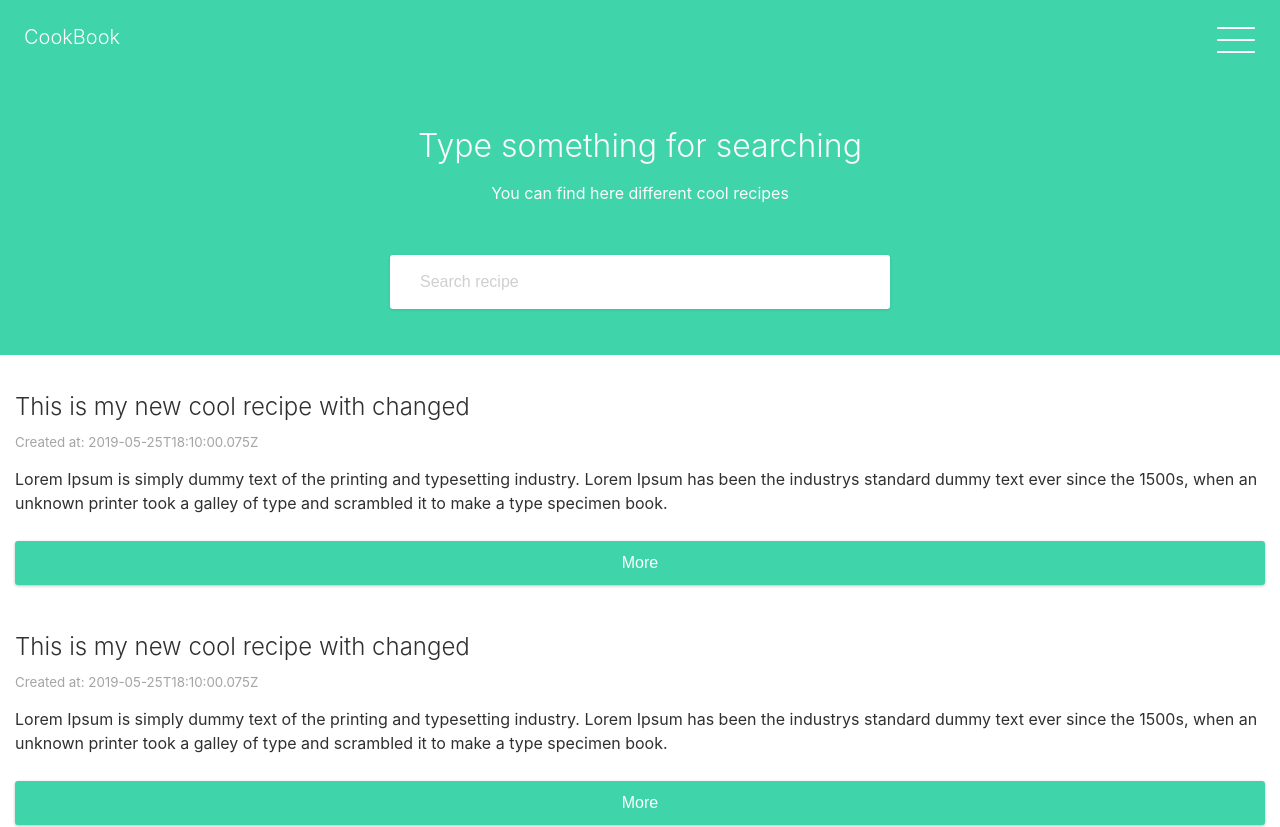
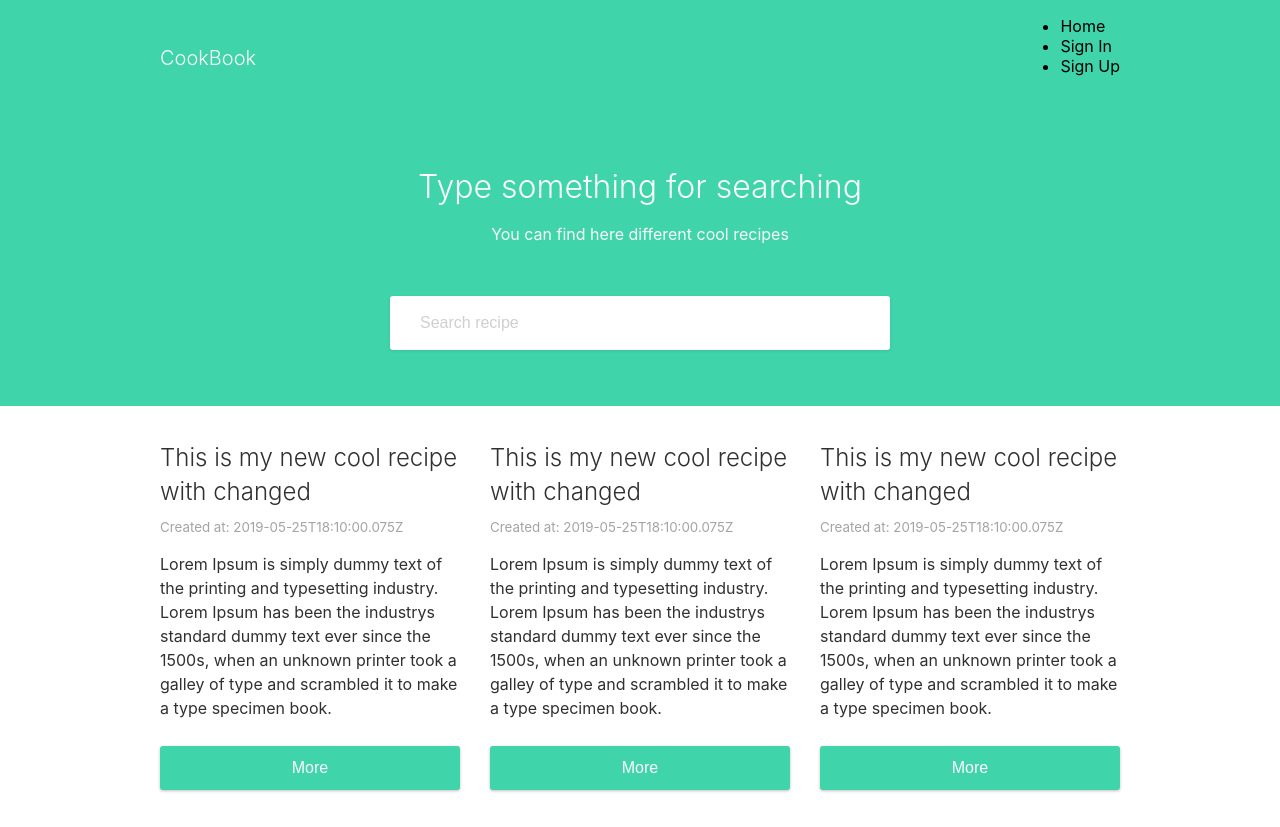
Before and after one commit to DyakivYurii/cookbook-ui, a React (Create React App) app: page / in a window 1280 px wide. Shown: the top 827 px of the page. Built offline with nearby package versions, Linux system fonts and the light colour scheme.

Commit message:
Changing of navigation

```diff
--- a/src/view/components/MainPage/Header.js
+++ b/src/view/components/MainPage/Header.js
@@ -17,8 +17,10 @@ const Header = (props) => {
 
   return (
     <Wrapper>
-      <Logo>CookBook</Logo>
-      <Navigation />
+      <FlexContainer>
+        <Logo>CookBook</Logo>
+        <Navigation />
+      </FlexContainer>
       <Searcher>
         <Title>Type something for searching</Title>
         <Description>You can find here different cool recipes</Description>
@@ -46,6 +48,28 @@ const Wrapper = styled.header`
   @media (min-width: 768px) {
     padding: 0 24px;
   }
+
+  @media (min-width: 992px) {
+    padding: 0 15px;
+  }
+`;
+
+const FlexContainer = styled.div`
+  display: flex;
+  flex-direction: row;
+  justify-content: space-between;
+  align-items: center;
+
+  @media (min-width: 768px) {
+    padding: 0 24px;
+    width: 720px;
+  }
+
+  @media (min-width: 992px) {
+    margin: 0 auto;
+    padding: 0 15px;
+    width: 960px;
+  }
 `;
 
 const Logo = styled.h1`
@@ -71,8 +95,12 @@ const Searcher = styled.div`
   @media (min-width: 768px) {
     margin: 0 auto;
     margin-top: 75px;
-    margin-bottom: 45px;
+    margin-bottom: 55px;
     width: 720px;
+  }
+
+  @media (min-width: 992px) {
+    width: 960px;
   }
 `;
 
--- a/src/view/components/MainPage/Navigation.js
+++ b/src/view/components/MainPage/Navigation.js
@@ -1,4 +1,4 @@
-import React, { useState } from 'react';
+import React, { useState, useEffect } from 'react';
 import styled from 'styled-components';
 
 const Navigation = (props) => {
@@ -6,11 +6,18 @@ const Navigation = (props) => {
 
   const changeNavigationState = () => {
     setNavigationOpen(!navigationOpen);
-    console.log(navigationOpen);
   };
 
   return (
     <Wrapper>
+      <Desctop>
+        <DesctopList open={navigationOpen}>
+          <DesctopItem>Home</DesctopItem>
+          <DesctopItem>Sign In</DesctopItem>
+          <DesctopItem>Sign Up</DesctopItem>
+        </DesctopList>
+      </Desctop>
+
       <Mobile>
         <Title open={navigationOpen}>Menu</Title>
         <Burger
@@ -34,6 +41,17 @@ export default Navigation;
 
 const Wrapper = styled.nav``;
 
+const Desctop = styled.div`
+  display: none;
+  @media (min-width: 768px) {
+    display: block;
+  }
+`;
+
+const DesctopList = styled.ul``;
+
+const DesctopItem = styled.li``;
+
 const Mobile = styled.div`
   position: absolute;
   top: 0;
@@ -41,6 +59,10 @@ const Mobile = styled.div`
   width: 100%;
   background-color: #fff;
   box-shadow: 0 1px 3px 0 #30303020;
+
+  @media (min-width: 768px) {
+    display: none;
+  }
 `;
 
 const Title = styled.h2`
--- a/src/view/components/MainPage/RecipesList.js
+++ b/src/view/components/MainPage/RecipesList.js
@@ -49,17 +49,43 @@ const Wrapper = styled.header`
   padding: 0 15px;
   color: #303030;
   background-color: #fff;
+
+  @media (min-width: 768px) {
+    margin: 0 auto;
+    padding: 0 24px;
+    width: 720px;
+  }
+
+  @media (min-width: 992px) {
+    padding: 0 15px;
+    width: 960px;
+  }
 `;
 
 const List = styled.ul`
   margin: 0;
   padding: 0;
   list-style: none;
+
+  @media (min-width: 768px) {
+    display: flex;
+    flex-direction: row;
+    flex-wrap: wrap;
+    justify-content: space-between;
+  }
 `;
 
 const Item = styled.li`
   margin: 15px 0;
   padding: 10px 0;
+
+  @media (min-width: 768px) {
+    width: 340px;
+  }
+
+  @media (min-width: 992px) {
+    width: 300px;
+  }
 `;
 
 const ItemTitle = styled.h2`
```
